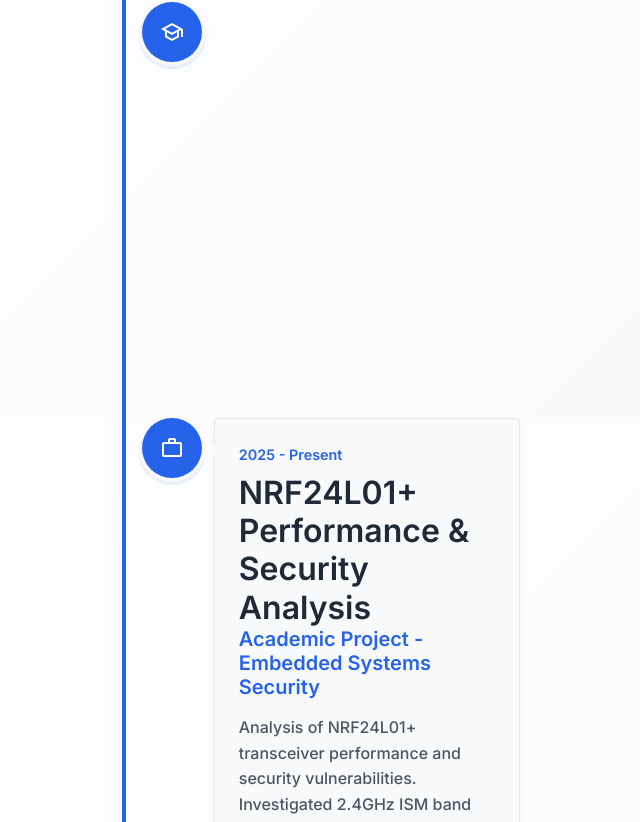
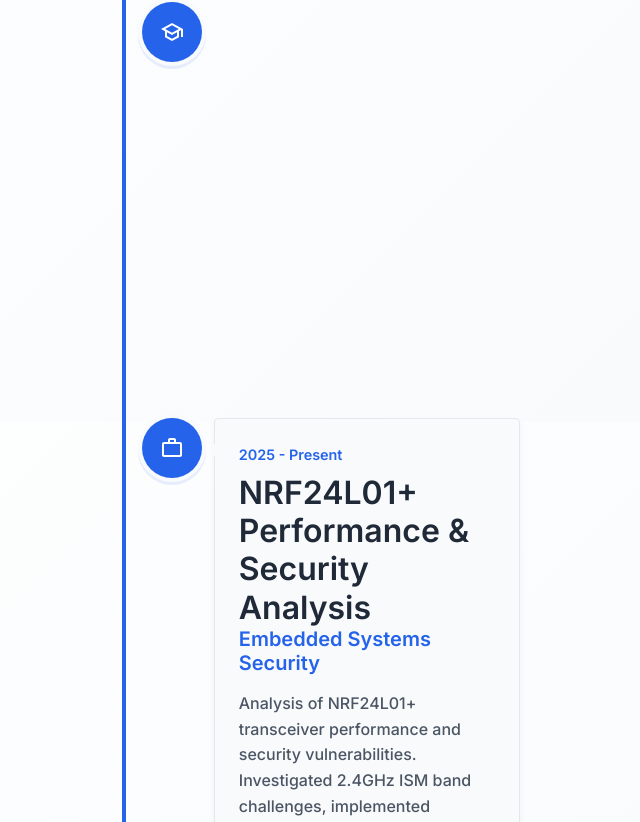
Before and after one commit to boubnacer/nacer-portfolio, a React (Create React App) app: page / in a window 1280 px wide. Shown: the part 1978-2800 px from the top of the page, without its empty margins (516-1156 px from the left). Built offline with nearby package versions, Linux system fonts and the light colour scheme.

Commit message:
Update email

```diff
--- a/src/components.js/Footer.js
+++ b/src/components.js/Footer.js
@@ -22,7 +22,7 @@ const Footer = () => {
       </div>
       <div>
         <small className="footer__copyright">
-          &copy; Boubkraoui Nacer, 2022.
+          &copy; Boubkraoui Nacer, 2025.
         </small>
       </div>
     </footer>
--- a/src/data.js
+++ b/src/data.js
@@ -36,7 +36,7 @@ export const socials = [
   {
     id: 1,
     icon: <BsLinkedin />,
-    link: "https://www.linkedin.com/in/nacer-boubkraoui-a98011206/",
+    link: "https://www.linkedin.com/in/nacer-boubkraoui/",
   },
   {
     id: 2,
@@ -55,7 +55,7 @@ export const footerSocials = [
   {
     id: 1,
     icon: <FaLinkedinIn />,
-    link: "https://www.linkedin.com/in/nacer-boubkraoui-a98011206/",
+    link: "https://www.linkedin.com/in/nacer-boubkraoui/",
   },
   {
     id: 2,
@@ -116,8 +116,8 @@ export const contacts = [
     id: 1,
     icon: <HiOutlineMail />,
     title: "Email",
-    email: "boubkraoui.nacer@gmail.com",
-    link: "mailto:boubkraoui.nacer@gmail.com",
+    email: "nacer.boubkraoui.43@edu.uiz.ac.ma",
+    link: "mailto:nacer.boubkraoui.43@edu.uiz.ac.ma",
   },
   {
     id: 2,
@@ -142,10 +142,10 @@ export const timelineElements = [
   {
     id: 1.5,
     title: "NRF24L01+ Performance & Security Analysis",
-    location: "Academic Project - Embedded Systems Security",
+    location: "Embedded Systems Security",
     descreption:
       "Analysis of NRF24L01+ transceiver performance and security vulnerabilities. Investigated 2.4GHz ISM band challenges, implemented jamming attacks and eavesdropping techniques. Evaluated countermeasures including software encryption and frequency hopping.",
-    buttonText: "View Project Report",
+    buttonText: "View on Google Drive",
     date: "2025 - Present",
     icon: "work",
   },
@@ -158,17 +158,17 @@ export const timelineElements = [
     buttonText: "Visit Website",
     link: "https://mafqoudat.com",
     linkText: "Visit the site",
-    date: "2024 - Present",
+    date: "2022 - Present",
     icon: "work",
   },
   {
     id: 3,
     title: "IoT Health Monitoring System",
-    location: "Academic Project - IoT and Sensor Technologies",
+    location: "IoT and Sensor Technologies",
     descreption:
       "Embedded solution for vital parameters tracking using ESP32 and biometric sensors. Secure data transmission to cloud dashboard.",
     buttonText: "View Project",
-    link: "https://www.linkedin.com/posts/nacer-boubkraoui-a98011206_phase-1-of-an-iot-solution-for-obesity-care-activity-7314704870870056961-GLR9?utm_source=share&utm_medium=member_desktop&rcm=ACoAADRTvdQBCHEvu3DCBl31BMEAXxdB7F0snOs",
+    link: "https://www.linkedin.com/posts/nacer-boubkraoui_phase-1-of-an-iot-solution-for-obesity-care-activity-7314704870870056961-xjxV?utm_source=social_share_send&utm_medium=member_desktop_web&rcm=ACoAADRTvdQBCHEvu3DCBl31BMEAXxdB7F0snOs",
     linkText: "View on LinkedIn",
     date: "April 2025 - July 23, 2025",
     icon: "work",
@@ -176,19 +176,19 @@ export const timelineElements = [
   {
     id: 4,
     title: "Autonomous Vehicle Vision System",
-    location: "Academic Project - Computer Vision & Robotics",
+    location: "Computer Vision & Robotics",
     descreption:
       "Complete autonomous driving system using Raspberry Pi 4. Features: real-time lane detection, traffic sign recognition (traffic lights, stop signs, speed limits), ultrasonic obstacle detection, and multi-sensor data fusion. Achieved 23+ FPS processing with 90%+ accuracy using OpenCV and Python.",
     buttonText: "View Report",
     link: "https://drive.google.com/drive/folders/1-h6ouVKozfkBjnrRgg5FXHqwoIagIjNy?usp=drive_link",
-    linkText: "View Project Report",
+    linkText: "View on Google Drive",
     date: "April 2025 - July 23, 2025",
     icon: "work",
   },
   {
     id: 5,
     title: "RAG Web Application",
-    location: "Academic Project - Deep Learning",
+    location: "Deep Learning",
     descreption:
       "Document-based Q&A application using MERN stack. Features: document upload, OpenAI API integration, contextual response generation.",
     buttonText: "View Project",
@@ -200,7 +200,7 @@ export const timelineElements = [
   {
     id: 6,
     title: "RAG Android Application",
-    location: "Academic Project - Mobile Programming",
+    location: "Mobile Programming",
     descreption:
       "Native mobile application with Java. Same RAG functionality as web version, optimized for mobile devices with intuitive UI.",
     buttonText: "View Project",
--- a/src/templates.js/navbar.css
+++ b/src/templates.js/navbar.css
@@ -1,7 +1,7 @@
 .nav__links {
   background: rgba(255, 255, 255, 0.1);
   width: auto;
-  padding: 1rem 1rem;
+  padding: 2rem 1rem;
   z-index: 2;
   display: grid;
   gap: 0.8rem;
```
